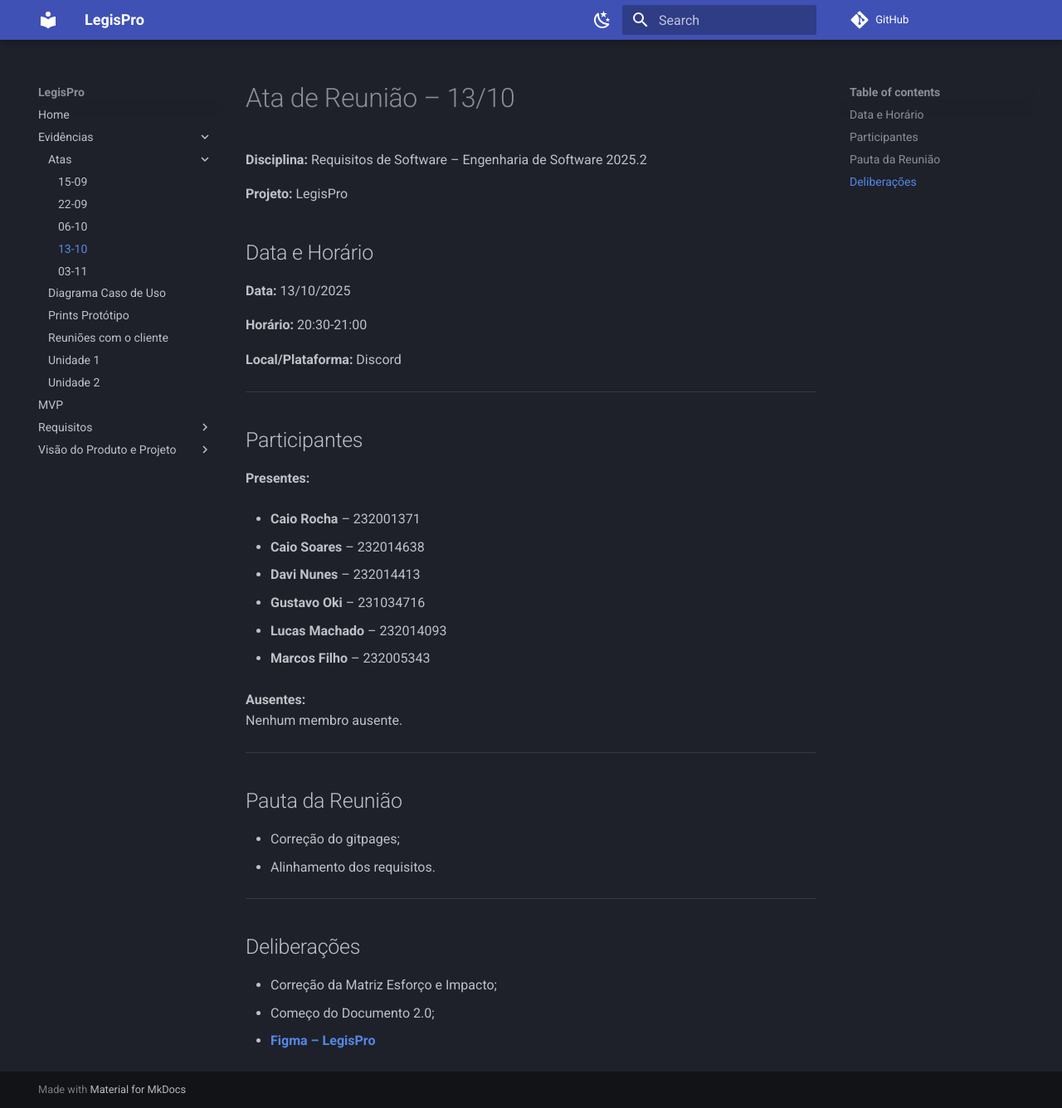
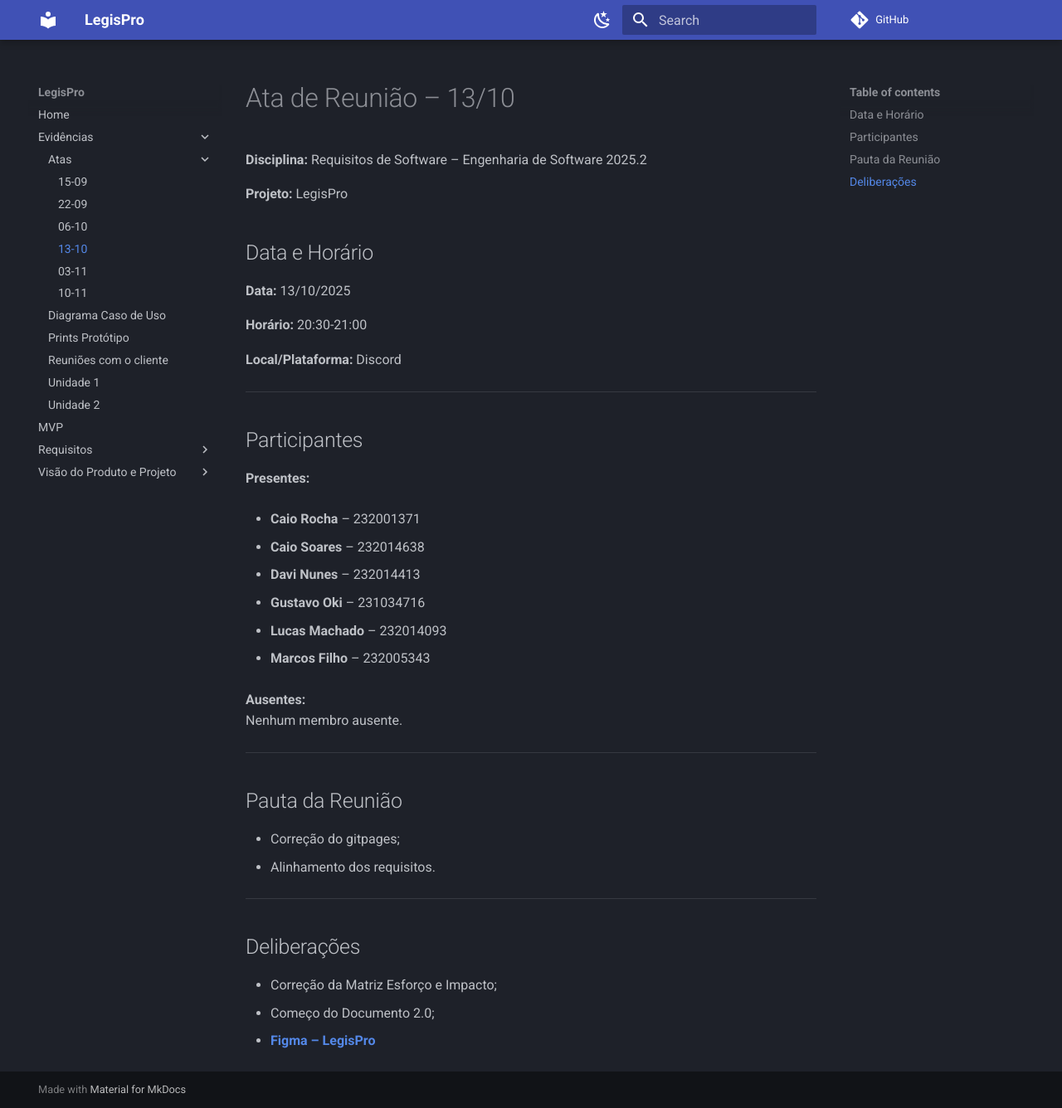
Before and after one commit to mdsreq-fga-unb/REQ-2025.2-T02-ProJuris, an MkDocs documentation site: the page built from docs/Evidências/Atas/8_13-10.md, in a window 1280 px wide and 1336 px high. Shown: the whole window at 83% size. Built offline with MkDocs 1.6.1 and Material for MkDocs 9.7.7, drawn with Linux system fonts in a browser that asks for light colours; comment, search, counter and statistics services are not loaded.

Commit message:
UPDATE acesso a ata do dia 10/11

```diff
--- a/mkdocs.yml
+++ b/mkdocs.yml
@@ -12,6 +12,7 @@
       - '06-10': 'Evidências/Atas/6_06-10.md'
       - '13-10': 'Evidências/Atas/8_13-10.md'
       - '03-11': 'Evidências/Atas/11_03-11.md'
+      - '10-11': 'Evidências/Atas/12_10-11.md'
     - 'Diagrama Caso de Uso': 'Evidências/Diagrama Caso de Uso.md'
     - 'Prints Protótipo': 'Evidências/Prints Prototipo.md'
     - 'Reuniões com o cliente': 'Evidências/Reuniao Cliente.md'
```
